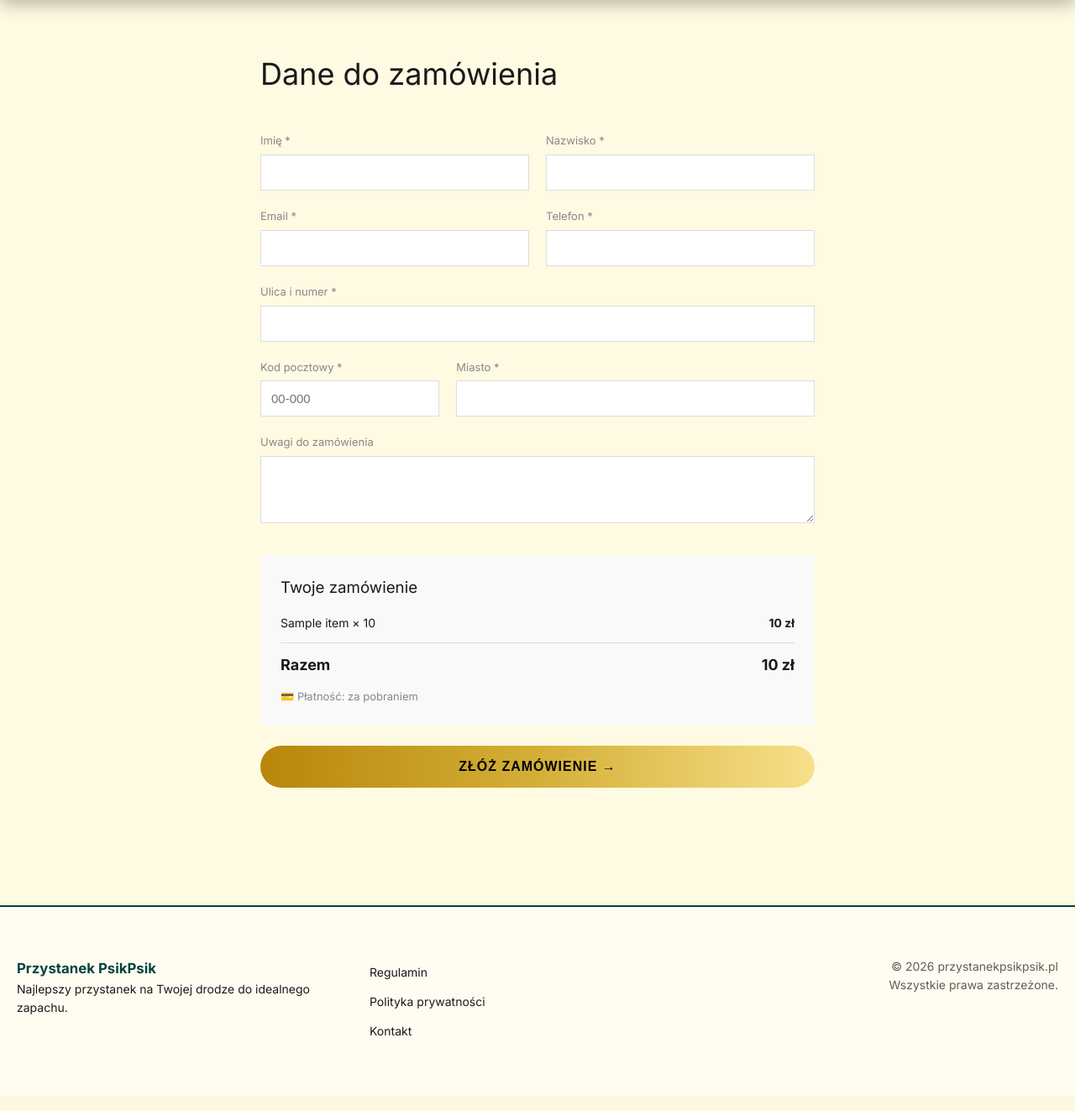
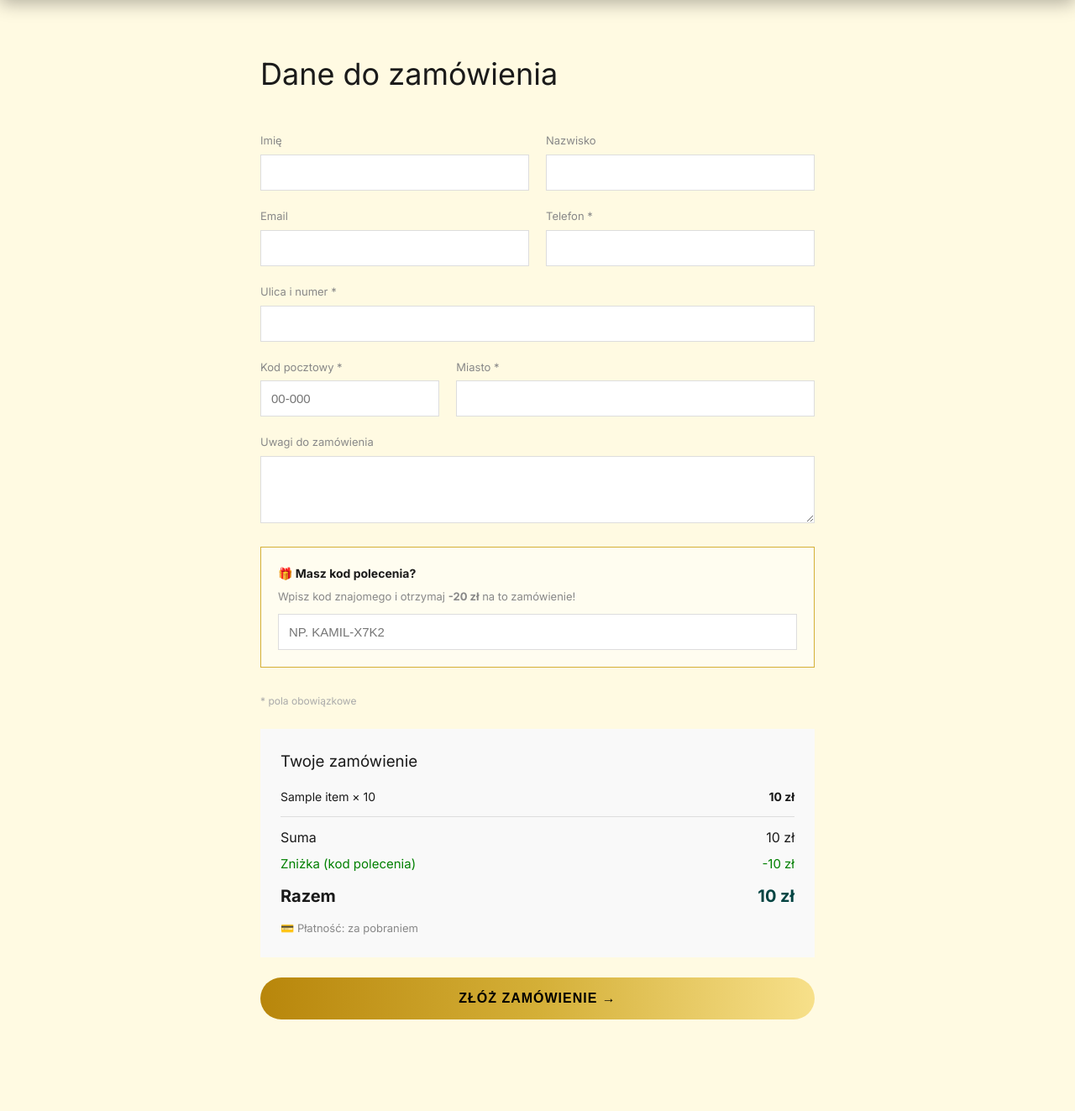
Before and after one commit to Camilleus/perfumy-mlm, a Django app: template templates/orders/checkout.html in a window 1280 px wide. Shown: the part 123-1446 px from the top of the page at 84% size. Run offline with Django 5.2, Linux system fonts and the light colour scheme; the template is opened without the code that fills it: most values are stand-ins (such as "Sample title", 1, 10 or a date in 2020).

Commit message:
added more features to referral system

```diff
--- a/orders/models.py
+++ b/orders/models.py
@@ -23,6 +23,7 @@ class Order(models.Model):
     total_amount = models.DecimalField(max_digits=10, decimal_places=2, verbose_name='Łączna kwota')
     note = models.TextField(blank=True, verbose_name='Uwagi do zamówienia')
     created_at = models.DateTimeField(auto_now_add=True, verbose_name='Data zamówienia')
+    discount = models.DecimalField(max_digits=10, decimal_places=2, default=0, verbose_name='Zniżka')
 
     def __str__(self):
         return f"Zamówienie #{self.pk} – {self.first_name} {self.last_name}"
--- a/templates/orders/checkout.html
+++ b/templates/orders/checkout.html
@@ -5,30 +5,26 @@
     <div class="container" style="max-width: 700px;">
         <h1 style="font-size: 36px; font-weight: 300; margin-bottom: 40px;">Dane do zamówienia</h1>
 
-        <div style="display: grid; grid-template-columns: 1fr 1fr; gap: 40px;">
-
-            <!-- Formularz -->
-            <div style="grid-column: 1 / -1;">
         <form method="post">
             {% csrf_token %}
 
             <div style="display: grid; grid-template-columns: 1fr 1fr; gap: 20px; margin-bottom: 20px;">
                 <div>
-                            <label style="display: block; font-size: 13px; color: #888; margin-bottom: 6px;">Imię *</label>
-                            <input type="text" name="first_name" required
+                    <label style="display: block; font-size: 13px; color: #888; margin-bottom: 6px;">Imię</label>
+                    <input type="text" name="first_name"
                         style="width: 100%; padding: 12px; border: 1px solid #ddd; font-size: 15px; box-sizing: border-box;">
                 </div>
                 <div>
-                            <label style="display: block; font-size: 13px; color: #888; margin-bottom: 6px;">Nazwisko *</label>
-                            <input type="text" name="last_name" required
+                    <label style="display: block; font-size: 13px; color: #888; margin-bottom: 6px;">Nazwisko</label>
+                    <input type="text" name="last_name"
                         style="width: 100%; padding: 12px; border: 1px solid #ddd; font-size: 15px; box-sizing: border-box;">
                 </div>
             </div>
 
             <div style="display: grid; grid-template-columns: 1fr 1fr; gap: 20px; margin-bottom: 20px;">
                 <div>
-                            <label style="display: block; font-size: 13px; color: #888; margin-bottom: 6px;">Email *</label>
-                            <input type="email" name="email" required
+                    <label style="display: block; font-size: 13px; color: #888; margin-bottom: 6px;">Email</label>
+                    <input type="email" name="email"
                         style="width: 100%; padding: 12px; border: 1px solid #ddd; font-size: 15px; box-sizing: border-box;">
                 </div>
                 <div>
@@ -57,13 +53,26 @@
                 </div>
             </div>
 
-                    <div style="margin-bottom: 30px;">
+            <div style="margin-bottom: 20px;">
                 <label style="display: block; font-size: 13px; color: #888; margin-bottom: 6px;">Uwagi do zamówienia</label>
                 <textarea name="note" rows="3"
                     style="width: 100%; padding: 12px; border: 1px solid #ddd; font-size: 15px; box-sizing: border-box; resize: vertical;"></textarea>
             </div>
 
-                    <!-- Podsumowanie koszyka -->
+            <!-- KOD POLECENIA -->
+            <div style="background: #fffdf0; border: 1px solid var(--gold); padding: 20px; margin-bottom: 30px;">
+                <label style="display: block; font-size: 14px; font-weight: 600; margin-bottom: 6px;">🎁 Masz kod polecenia?</label>
+                <p style="font-size: 13px; color: #888; margin-bottom: 10px;">Wpisz kod znajomego i otrzymaj <strong>-20 zł</strong> na to zamówienie!</p>
+                <input type="text" name="referral_code" placeholder="np. KAMIL-X7K2"
+                    style="width: 100%; padding: 12px; border: 1px solid #ddd; font-size: 15px; box-sizing: border-box; text-transform: uppercase;">
+                {% if referral_error %}
+                <p style="color: #c0392b; font-size: 13px; margin-top: 8px;">⚠ {{ referral_error }}</p>
+                {% endif %}
+            </div>
+
+            <p style="font-size: 12px; color: #aaa; margin-bottom: 24px;">* pola obowiązkowe</p>
+
+            <!-- PODSUMOWANIE -->
             <div style="background: #f9f9f9; padding: 24px; margin-bottom: 24px;">
                 <h3 style="font-weight: 400; margin-bottom: 16px;">Twoje zamówienie</h3>
                 {% for item in cart.get_items %}
@@ -72,10 +81,24 @@
                     <span style="font-weight: 600;">{{ item.price }} zł</span>
                 </div>
                 {% endfor %}
-                        <div style="border-top: 1px solid #ddd; padding-top: 12px; margin-top: 12px; display: flex; justify-content: space-between; font-size: 18px; font-weight: 600;">
+
+                <div style="border-top: 1px solid #ddd; padding-top: 12px; margin-top: 12px;">
+                    <div style="display: flex; justify-content: space-between; font-size: 16px; margin-bottom: 6px;">
+                        <span>Suma</span>
+                        <span>{{ cart.get_total }} zł</span>
+                    </div>
+                    {% if discount %}
+                    <div style="display: flex; justify-content: space-between; font-size: 15px; color: green; margin-bottom: 6px;">
+                        <span>Zniżka (kod polecenia)</span>
+                        <span>-{{ discount }} zł</span>
+                    </div>
+                    {% endif %}
+                    <div style="display: flex; justify-content: space-between; font-size: 20px; font-weight: 700; margin-top: 10px;">
                         <span>Razem</span>
-                            <span style="color: var(--accent);">{{ cart.get_total }} zł</span>
+                        <span style="color: var(--forest-green);">{{ cart.get_total }} zł</span>
                     </div>
+                </div>
+
                 <div style="margin-top: 12px; font-size: 13px; color: #888;">
                     💳 Płatność: za pobraniem
                 </div>
@@ -85,9 +108,7 @@
                 Złóż zamówienie →
             </button>
         </form>
-            </div>
 
-        </div>
     </div>
 </section>
 {% endblock %}
```
Also changed, not shown: orders/views.py (+69 -35 lines), orders/migrations/0003_order_discount.py (added). Lines whose indentation alone changed are shown as unchanged.
